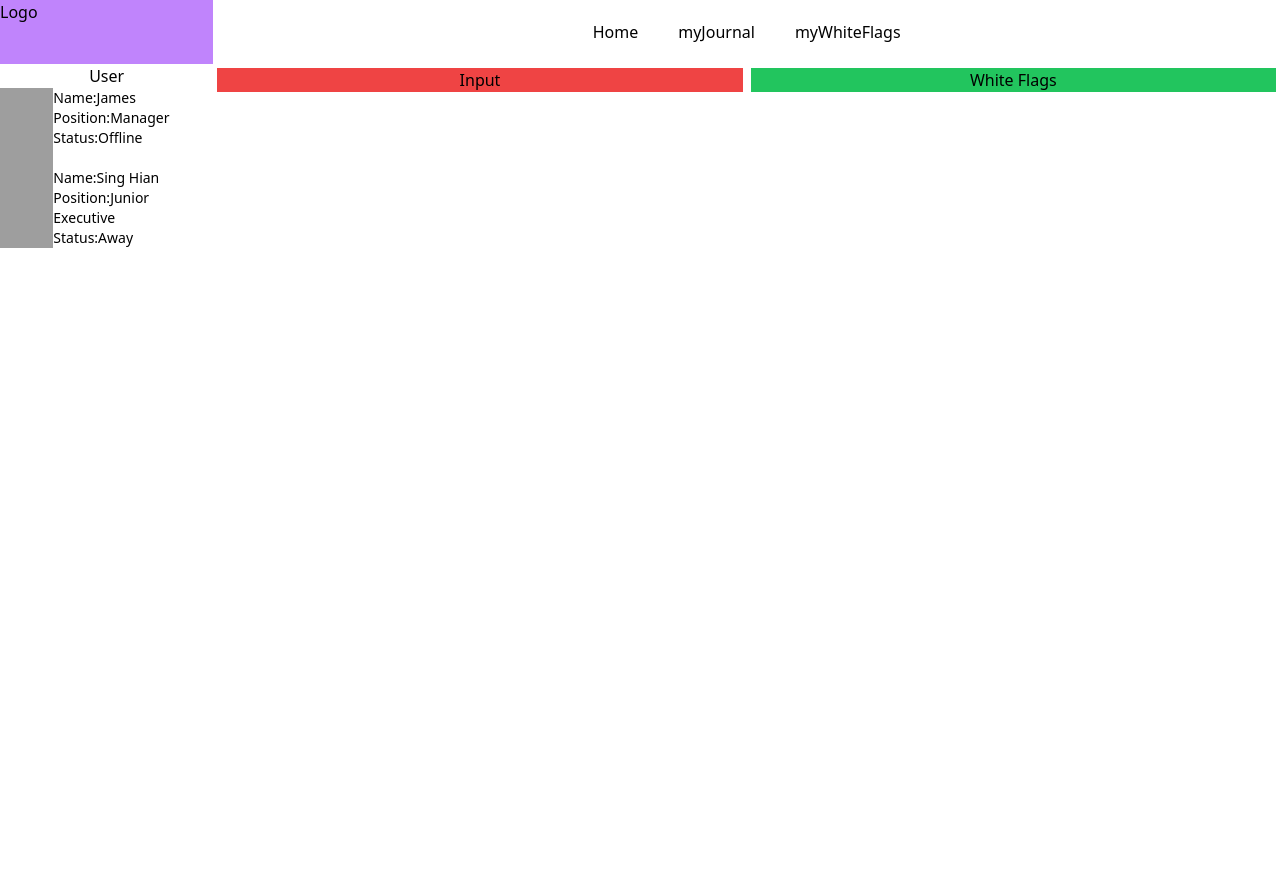
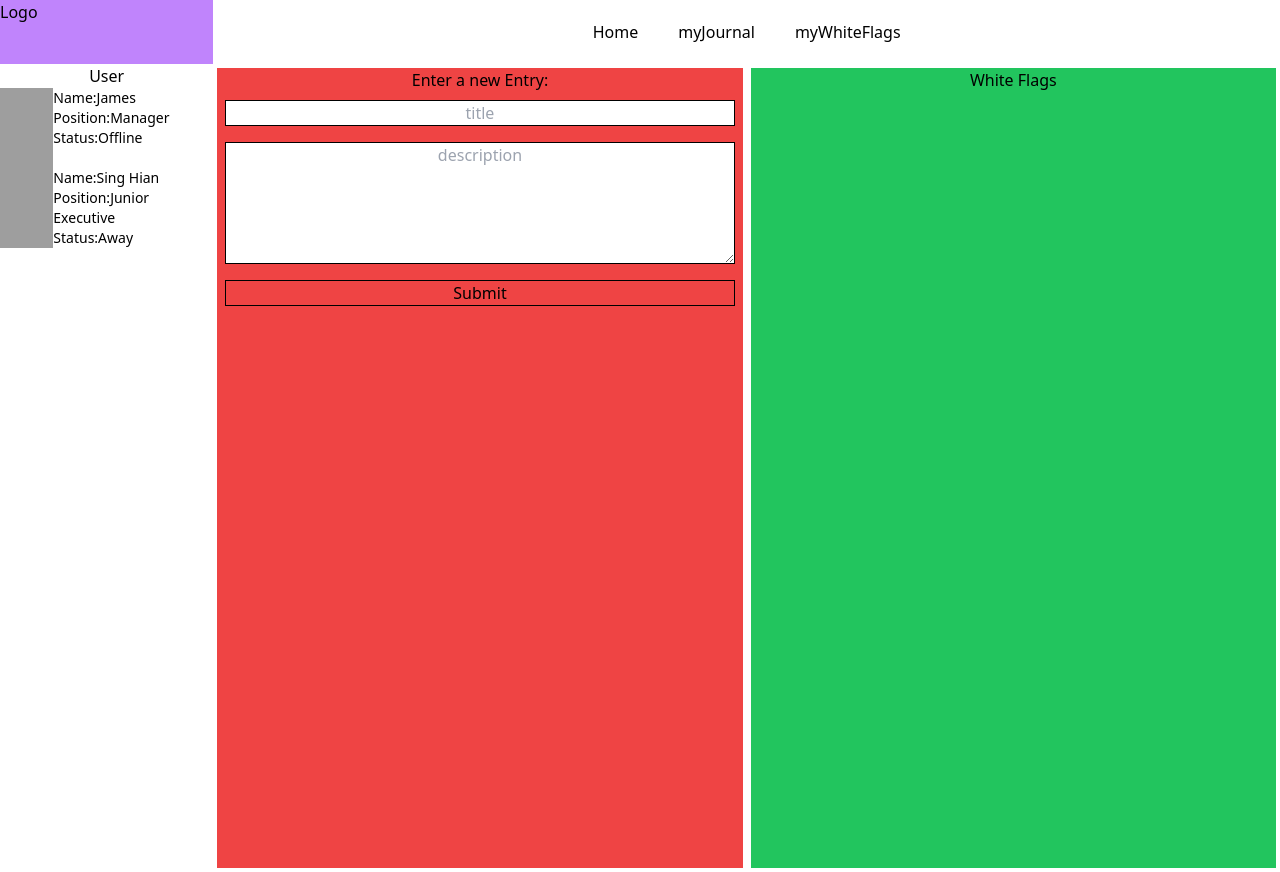
Before and after one commit to jamesapprovd/remote-work-app, a React (Create React App) app in the folder frontend/remote-work-app/: page /my-white-flags in a window 1280 px wide. Before the commit the page ends 800 px from the top, so only its background shows below. Built offline with nearby package versions, Linux system fonts and the light colour scheme; grey boxes are pictures that could not be loaded.

Commit message:
input box without functionality done

```diff
--- a/frontend/remote-work-app/src/components/EmployeeColumn.js
+++ b/frontend/remote-work-app/src/components/EmployeeColumn.js
@@ -3,9 +3,9 @@ import EmployeeCard from "./EmployeeCard";
 import mockUsersData from "./mockUsersData";
 
 const EmployeeColumn = () => {
-  console.log("name", mockUsersData[0].username);
-  console.log("position", mockUsersData[0].position);
-  console.log("status", mockUsersData[0].status);
+  // console.log("name", mockUsersData[0].username);
+  // console.log("position", mockUsersData[0].position);
+  // console.log("status", mockUsersData[0].status);
   return (
     <div className="flex flex-col">
       {mockUsersData.map((user, index) => {
--- /dev/null
+++ b/frontend/remote-work-app/src/components/InputBox.js
@@ -0,0 +1,26 @@
+import React from "react";
+
+const InputBox = (props) => {
+  return (
+    <form onSubmit={props.onSubmit}>
+      <label>Enter a new Entry:</label>
+      <div className="flex flex-col w-auto">
+        <input
+          className="flex basis-1/6 m-2 text-center"
+          type="text"
+          placeholder="title"
+        />
+        <textarea
+          className="border border-black m-2 text-center"
+          rows="5"
+          placeholder="description"
+        />
+        <button type="submit" className="border m-2">
+          Submit
+        </button>
+      </div>
+    </form>
+  );
+};
+
+export default InputBox;
--- a/frontend/remote-work-app/src/pages/WhiteFlags.js
+++ b/frontend/remote-work-app/src/pages/WhiteFlags.js
@@ -1,6 +1,7 @@
 import React from "react";
 import NavBar from "../components/NavBar";
 import EmployeeColumn from "../components/EmployeeColumn";
+import InputBox from "../components/InputBox";
 
 const WhiteFlags = () => {
   return (
@@ -14,8 +15,12 @@ const WhiteFlags = () => {
         <div className="flex flex-col basis-5/6">
           <NavBar />
           <div className="flex flex-row">
-            <div className="bg-red-500 basis-1/2 m-1">Input</div>
-            <div className="bg-green-500 basis-1/2 m-1">White Flags</div>
+            <div className="bg-red-500 basis-1/2 m-1">
+              <InputBox />
+            </div>
+            <div className="bg-green-500 basis-1/2 m-1 h-screen">
+              White Flags
+            </div>
           </div>
         </div>
       </div>
```
